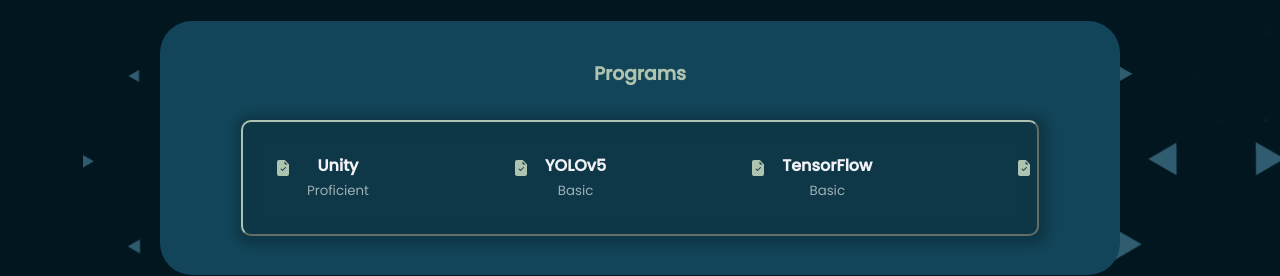
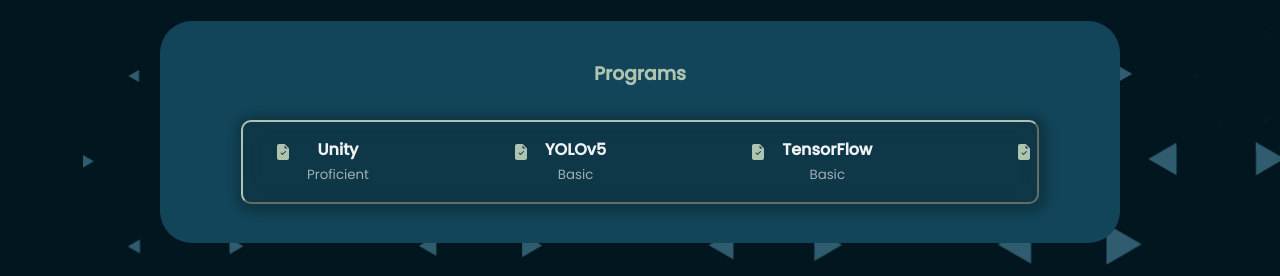
Before and after one commit to ProcessedCarbon/personal_portfolio, a React (Create React App) app: page / in a window 1280 px wide. Shown: the part 2673-2949 px from the top of the page. Built offline with nearby package versions, Linux system fonts and the light colour scheme.

Commit message:
update 2

```diff
--- a/src/components/experience/Experience.jsx
+++ b/src/components/experience/Experience.jsx
@@ -141,6 +141,14 @@
               </div>
             </article>
 
+            <article className="experience_details">
+              <BsFileEarmarkCheckFill className='experience_details-icons'/>
+              <div>
+                <h4>3DSMax</h4>
+                <small className='text-light'>Basic</small>
+              </div>
+            </article>
+
           </div>
         </div>
         {/*EXPERIENCE_PROGRAMS_END*/}
--- a/src/components/experience/experience.css
+++ b/src/components/experience/experience.css
@@ -165,8 +165,8 @@
 .experience_content-programs .experience_details{
     display: flex;
     gap: 1rem;
-    margin: 2rem;
-    scroll-snap-align: center;
+    padding: 1rem 2rem;
+    scroll-snap-align: start;
 }
 .experience_content-coding .experience_details p{
     text-align: center;
```
